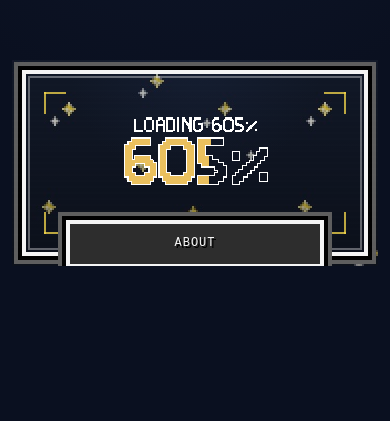
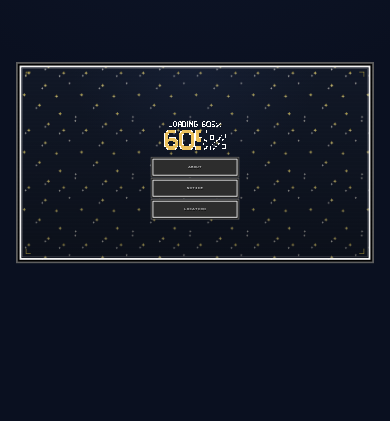
Before and after one commit to wontheryu/CR-bday-2026, a plain HTML site: page docs/prod/index.html in a window 390 px wide. Shown: the part 259-680 px from the top of the page. Drawn offline with Linux system fonts and the light colour scheme.

Commit message:
반응형

```diff
--- a/docs/prod/assets/css/components.css
+++ b/docs/prod/assets/css/components.css
@@ -1,21 +1,21 @@
 .loading-box {
-  width: min(100%, 560px);
-  padding: clamp(22px, 4vw, 34px);
+  width: 560px;
+  padding: 28px 32px 30px;
   text-align: center;
 }
 
 .loading-art {
-  width: min(100%, 460px);
-  margin: 0 auto 24px;
+  width: 420px;
+  margin: 0 auto 26px;
   image-rendering: pixelated;
 }
 
 .loading-message-list {
-  width: min(100%, 420px);
+  width: 420px;
   margin: 0 auto;
   display: flex;
   flex-direction: column;
-  gap: 10px;
+  gap: 12px;
   text-align: left;
 }
 
@@ -23,8 +23,8 @@
   position: relative;
   padding-left: 22px;
   color: var(--text-dim);
-  font-size: clamp(12px, 2.1vw, 15px);
-  line-height: 1.9;
+  font-size: 14px;
+  line-height: 1.85;
   letter-spacing: 0.04em;
 }
 
@@ -65,5 +65,5 @@
 
 .menu-button-label {
   display: block;
-  line-height: 1.6;
+  line-height: 1;
 }
--- a/docs/prod/assets/css/layout.css
+++ b/docs/prod/assets/css/layout.css
@@ -1,13 +1,11 @@
 .app-frame {
-  position: relative;
-  width: min(
-    calc(100vw - (var(--viewport-pad) * 2)),
-    calc((100svh - (var(--viewport-pad) * 2)) * var(--app-ratio)),
-    var(--app-max-width)
-  );
-  max-width: 100%;
-  max-height: calc(100svh - (var(--viewport-pad) * 2));
-  aspect-ratio: 16 / 9;
+  position: absolute;
+  top: 0;
+  left: 0;
+  width: var(--scene-width);
+  height: var(--scene-height);
+  transform: scale(var(--scene-scale));
+  transform-origin: top left;
   overflow: hidden;
   isolation: isolate;
 }
@@ -77,43 +75,29 @@
 .loading-screen {
   align-items: center;
   justify-content: center;
-  padding: clamp(24px, 4vw, 40px);
+  padding: 48px;
 }
 
 .home-screen {
-  flex-direction: column;
-  align-items: center;
-  justify-content: center;
-  padding: clamp(24px, 3vw, 38px);
+  padding: 0;
 }
 
 .home-screen.is-active {
-  display: grid;
-  place-items: center;
+  display: flex;
 }
 
 .home-stage {
-  margin: 0 auto;
+  position: relative;
   width: 100%;
   height: 100%;
-  display: grid;
-  justify-items: center;
-  align-content: center;
-  gap: clamp(18px, 2vh, 28px);
-  padding:
-    clamp(24px, 4vh, 48px)
-    clamp(20px, 3vw, 36px)
-    clamp(36px, 5vh, 60px);
-  transform: translateY(var(--stage-shift-y));
 }
 
 .home-header {
-  width: min(100%, var(--header-width));
-  height: calc(var(--header-width) * 0.4);
-  display: flex;
-  justify-content: center;
-  align-items: flex-start;
-  overflow: hidden;
+  position: absolute;
+  top: var(--header-top);
+  left: 50%;
+  width: var(--header-width);
+  transform: translateX(-50%);
 }
 
 .site-header-image {
@@ -122,33 +106,15 @@
   max-width: none;
   height: auto;
   image-rendering: pixelated;
-  transform: translateY(calc(var(--header-width) * var(--header-shift-y)));
 }
 
 .home-menu {
+  position: absolute;
+  top: var(--menu-top);
+  left: 50%;
   width: var(--menu-width);
   display: flex;
   flex-direction: column;
   gap: var(--menu-gap);
-  margin-top: clamp(4px, 0.7vh, 12px);
-  margin-inline: auto;
+  transform: translateX(-50%);
 }
-
-@media (max-width: 900px) {
-  .home-stage {
-    padding-top: clamp(18px, 3vh, 28px);
-    padding-bottom: clamp(28px, 4vh, 42px);
-  }
-}
-
-@media (max-width: 640px) {
-  .app-frame {
-    width: calc(100vw - (var(--viewport-pad) * 2));
-  }
-
-  .home-stage {
-    gap: 14px;
-    padding-inline: 14px;
-    transform: translateY(0);
-  }
-}
--- a/docs/prod/assets/css/pages.css
+++ b/docs/prod/assets/css/pages.css
@@ -3,20 +3,18 @@
 }
 
 body.is-loaded #home-screen {
-  display: grid;
+  display: flex;
 }
 
 .page-shell {
   align-items: center;
   justify-content: center;
-  padding:
-    clamp(24px, 5vh, 48px)
-    clamp(16px, 3vw, 28px);
+  padding: 48px;
 }
 
 .page-card {
-  width: min(100%, 560px);
-  padding: clamp(24px, 5vw, 36px);
+  width: 560px;
+  padding: 36px;
   text-align: center;
   background:
     linear-gradient(180deg, rgba(255, 255, 255, 0.08), transparent 22%),
@@ -25,7 +23,7 @@
 
 .page-kicker {
   color: var(--accent);
-  font-size: clamp(10px, 1.8vw, 12px);
+  font-size: 12px;
   letter-spacing: 0.16em;
   text-transform: uppercase;
   margin-bottom: 16px;
@@ -38,13 +36,13 @@
   color: var(--text-main);
   background: rgba(255, 255, 255, 0.08);
   border: 2px solid rgba(255, 255, 255, 0.16);
-  font-size: clamp(10px, 1.8vw, 12px);
+  font-size: 12px;
   letter-spacing: 0.12em;
   text-transform: uppercase;
 }
 
 .page-title {
-  font-size: clamp(18px, 3.6vw, 28px);
+  font-size: 28px;
   line-height: 1.5;
   margin-bottom: 18px;
   text-transform: uppercase;
@@ -53,7 +51,7 @@
 .page-copy,
 .page-detail {
   color: var(--text-sub);
-  font-size: clamp(11px, 2vw, 13px);
+  font-size: 13px;
   line-height: 1.9;
 }
 
@@ -70,9 +68,3 @@
   max-width: 280px;
   margin: 0 auto;
 }
-
-@media (max-width: 480px) {
-  .loading-box {
-    width: min(100%, 360px);
-  }
-}
--- a/docs/prod/assets/css/theme.css
+++ b/docs/prod/assets/css/theme.css
@@ -15,20 +15,21 @@
   --text-sub: #cfcfcf;
   --text-dim: #8a93a8;
 
-  --viewport-pad: clamp(12px, 1.8vw, 24px);
-  --app-ratio: 1.77777778;
-  --app-max-width: 1920px;
+  --viewport-pad: 16px;
+  --scene-width: 1600px;
+  --scene-height: 900px;
+  --scene-scale: 1;
 
-  --frame-gap: clamp(12px, 1.1vw, 22px);
-  --frame-thick: clamp(5px, 0.52vw, 10px);
-  --frame-inner-gap: clamp(8px, 0.9vw, 18px);
+  --frame-gap: 16px;
+  --frame-thick: 8px;
+  --frame-inner-gap: 12px;
 
-  --header-width: clamp(280px, 23vw, 420px);
-  --header-shift-y: -0.312;
-  --menu-width: clamp(300px, 20vw, 420px);
-  --menu-button-height: clamp(60px, 4.2vw, 74px);
-  --menu-gap: clamp(10px, 0.95vw, 16px);
-  --stage-shift-y: clamp(-20px, -1.5vw, -8px);
+  --header-width: 300px;
+  --header-top: 252px;
+  --menu-width: 380px;
+  --menu-top: 432px;
+  --menu-button-height: 76px;
+  --menu-gap: 18px;
 
   --font-pixel: "Press Start 2P", "DungGeunMo", "VT323", monospace;
 }
@@ -46,6 +47,17 @@
     radial-gradient(circle at top, rgba(37, 53, 91, 0.22), transparent 42%),
     var(--bg-deep);
   overflow: hidden;
+}
+
+body:not(.is-scene-ready) .scene-shell {
+  visibility: hidden;
+}
+
+.scene-shell {
+  position: relative;
+  width: calc(var(--scene-width) * var(--scene-scale));
+  height: calc(var(--scene-height) * var(--scene-scale));
+  flex: 0 0 auto;
 }
 
 .site-bg {
@@ -96,7 +108,7 @@
   overflow: hidden;
   text-transform: uppercase;
   letter-spacing: 0.08em;
-  font-size: clamp(14px, 1vw, 18px);
+  font-size: 18px;
   text-decoration: none;
   text-shadow: 2px 2px 0 var(--line-dark);
   transition: transform 0.08s ease, filter 0.08s ease, background-color 0.08s ease;
@@ -126,26 +138,3 @@
   filter: saturate(0.2);
   pointer-events: none;
 }
-
-@media (max-width: 900px) {
-  :root {
-    --header-width: clamp(250px, 40vw, 360px);
-    --menu-width: clamp(270px, 46vw, 340px);
-  }
-}
-
-@media (max-width: 640px) {
-  :root {
-    --viewport-pad: 12px;
-    --frame-gap: 10px;
-    --frame-thick: 4px;
-    --frame-inner-gap: 6px;
-    --header-width: clamp(220px, 58vw, 300px);
-    --menu-width: clamp(240px, 66vw, 310px);
-    --menu-button-height: clamp(48px, 10vw, 60px);
-  }
-
-  .pixel-button {
-    font-size: clamp(12px, 2.8vw, 14px);
-  }
-}
--- a/docs/prod/assets/js/loading.js
+++ b/docs/prod/assets/js/loading.js
@@ -6,22 +6,19 @@
 
   const loadingDuration = getRandomLoadingDuration();
   const startTime = performance.now();
-
-  function animate(now) {
-    const elapsed = now - startTime;
+  const animationTimer = window.setInterval(() => {
+    const elapsed = performance.now() - startTime;
     const progress = Math.min(elapsed / loadingDuration, 1);
 
     updateLoadingMessages(progress);
 
-    if (progress < 1) {
-      requestAnimationFrame(animate);
-      return;
+    if (progress >= 1) {
+      window.clearInterval(animationTimer);
+      showHomeScreen();
     }
+  }, 80);
 
-    showHomeScreen();
-  }
-
-  requestAnimationFrame(animate);
+  updateLoadingMessages(0);
 });
 
 function shouldShowHomePreview() {
--- /dev/null
+++ b/docs/prod/assets/js/scene.js
@@ -0,0 +1,38 @@
+document.addEventListener("DOMContentLoaded", () => {
+  const root = document.documentElement;
+  const body = document.body;
+
+  function getViewportSize() {
+    if (window.visualViewport) {
+      return {
+        width: window.visualViewport.width,
+        height: window.visualViewport.height
+      };
+    }
+
+    return {
+      width: window.innerWidth,
+      height: window.innerHeight
+    };
+  }
+
+  function updateSceneScale() {
+    const sceneWidth = parseFloat(getComputedStyle(root).getPropertyValue("--scene-width"));
+    const sceneHeight = parseFloat(getComputedStyle(root).getPropertyValue("--scene-height"));
+    const viewportPad = parseFloat(getComputedStyle(root).getPropertyValue("--viewport-pad")) || 0;
+    const viewport = getViewportSize();
+    const availableWidth = Math.max(viewport.width - viewportPad * 2, 0);
+    const availableHeight = Math.max(viewport.height - viewportPad * 2, 0);
+    const scale = Math.min(availableWidth / sceneWidth, availableHeight / sceneHeight);
+
+    root.style.setProperty("--scene-scale", `${Math.max(scale, 0)}`);
+    body.classList.add("is-scene-ready");
+  }
+
+  updateSceneScale();
+  window.addEventListener("resize", updateSceneScale);
+
+  if (window.visualViewport) {
+    window.visualViewport.addEventListener("resize", updateSceneScale);
+  }
+});
--- a/docs/prod/index.html
+++ b/docs/prod/index.html
@@ -16,6 +16,7 @@
   <link rel="stylesheet" href="./assets/css/pages.css" />
 </head>
 <body>
+  <div class="scene-shell">
     <div class="app-frame">
       <div class="site-bg"></div>
       <div class="frame-layer frame-layer-outer"></div>
@@ -51,7 +52,7 @@
           <div class="home-stage">
             <header class="home-header">
               <img
-              src="./assets/img/header.png"
+                src="./assets/img/header-cropped.png"
                 alt="생일카페 헤더"
                 class="site-header-image"
               />
@@ -62,7 +63,9 @@
         </section>
       </main>
     </div>
+  </div>
 
+  <script src="./assets/js/scene.js"></script>
   <script src="./assets/js/content.js"></script>
   <script src="./assets/js/app.js"></script>
   <script src="./assets/js/loading.js"></script>
```
Also changed, not shown: docs/index.html (added, +14 -0 lines), docs/prod/pages/coming-soon.html (+3 -0 lines), index.html (added, +14 -0 lines), docs/prod/assets/img/header-cropped.png (added). Lines whose indentation alone changed are shown as unchanged.
